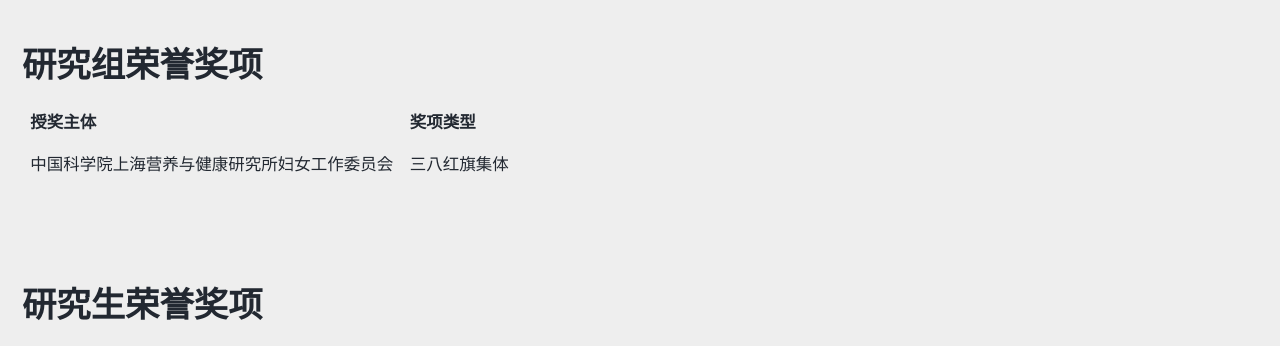
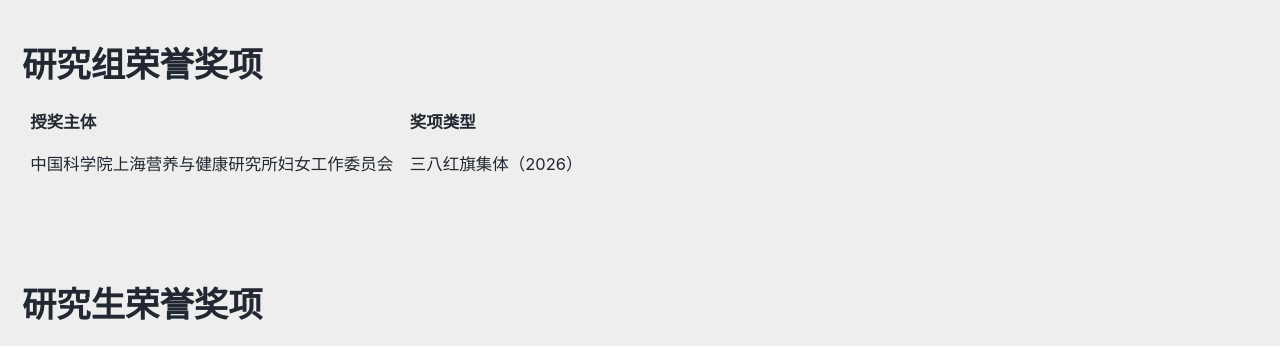
Before and after one commit to LihongLab/lihonglab.github.io, a Jekyll site: the page built from _pages/AWARDS.md, in a window 1280 px wide. Shown: the part 302-648 px from the top of the page. Built offline with Jekyll 4.4.1, drawn with Linux system fonts in a browser that asks for light colours; cached includes are drawn as plain includes; some web fonts are replaced.

Commit message:
Update AWARDS.md

```diff
--- a/_pages/AWARDS.md
+++ b/_pages/AWARDS.md
@@ -15,11 +15,11 @@
 
 # 研究组荣誉奖项
 
-| 授奖主体                                     | 奖项类型     |
-| -------------------------------------------- | ------------ |
-| 中国科学院上海营养与健康研究所妇女工作委员会 | 三八红旗集体 |
-|                                              |              |
-|                                              |              |
+| 授奖主体                                     | 奖项类型             |
+| -------------------------------------------- | -------------------- |
+| 中国科学院上海营养与健康研究所妇女工作委员会 | 三八红旗集体（2026） |
+|                                              |                      |
+|                                              |                      |
 
 
 
```
